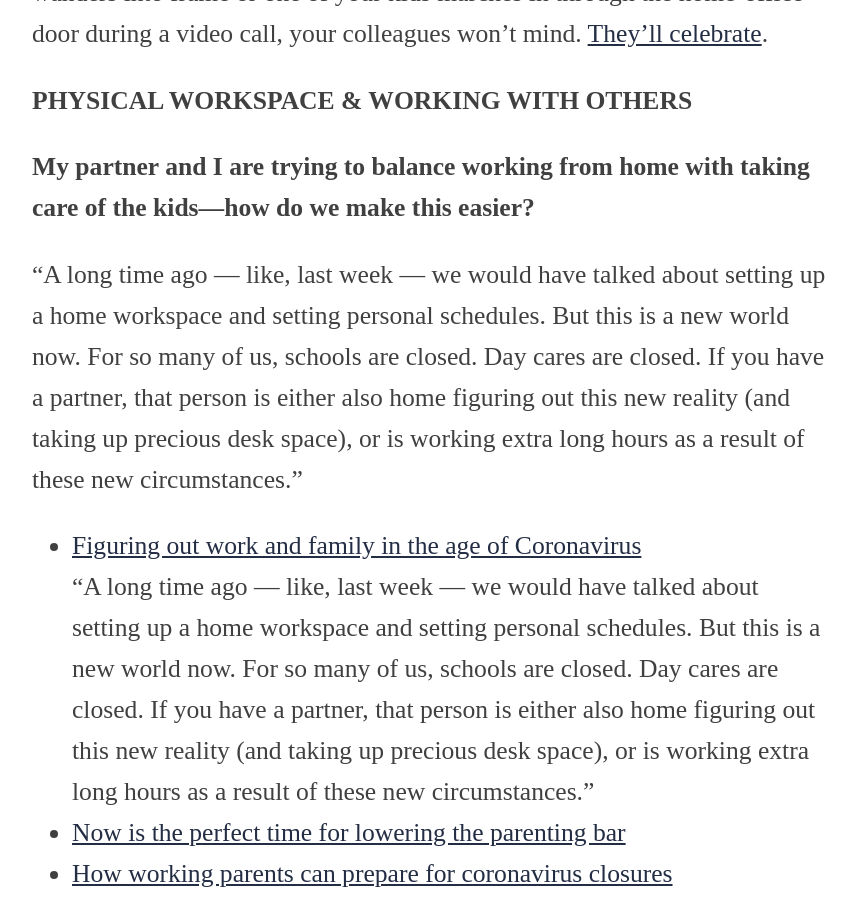
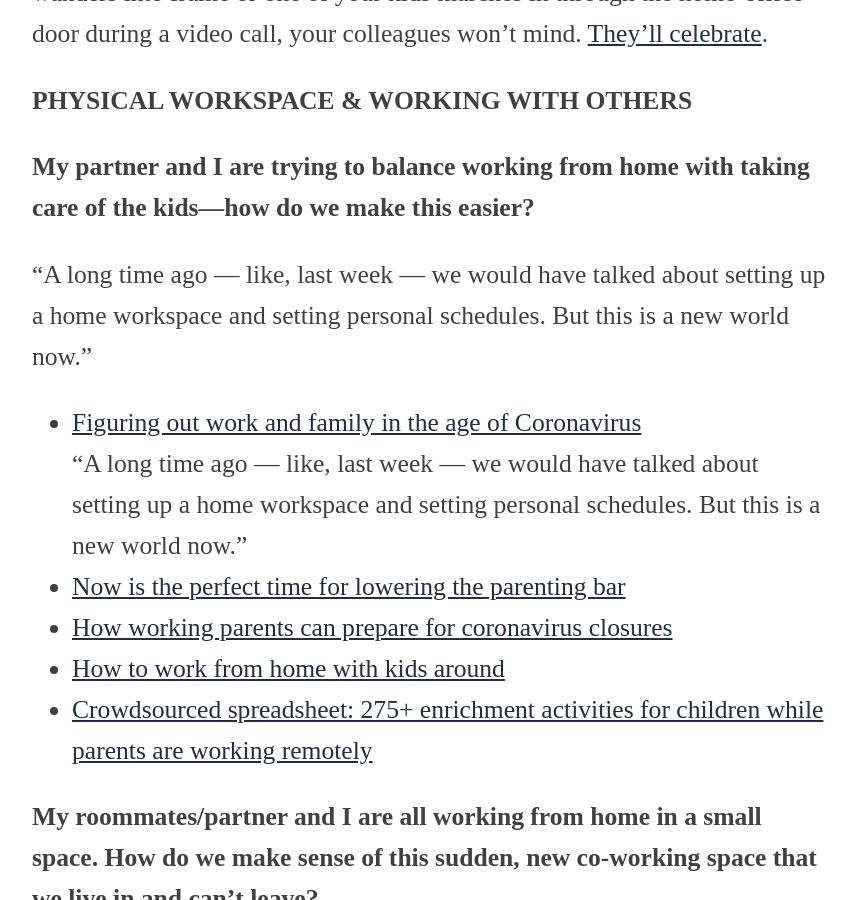
Before and after one commit to OpenNews/opennews-website, a Jekyll site: the page built from resources/covid-19/index.md, in a window 1280 px wide and 900 px high, scrolled down 2186 px. Shown: the whole window, without its empty margins (208-1064 px from the left). Built offline with Jekyll 4.4.1, drawn with Linux system fonts in a browser that asks for light colours.

Commit message:
removing quote

```diff
--- a/resources/covid-19/index.md
+++ b/resources/covid-19/index.md
@@ -41,11 +41,11 @@ layout: layout_resource
 
 <p class="question">My partner and I are trying to balance working from home with taking care of the kids—how do we make this easier?</p>
 
-<p>&#8220;A long time ago — like, last week — we would have talked about setting up a home workspace and setting personal schedules. But this is a new world now. For so many of us, schools are closed. Day cares are closed. If you have a partner, that person is either also home figuring out this new reality (and taking up precious desk space), or is working extra long hours as a result of these new circumstances.&#8221; </p>
+<p>&#8220;A long time ago — like, last week — we would have talked about setting up a home workspace and setting personal schedules. But this is a new world now.&#8221; </p>
 
 <ul>
   <li><a href="https://www.nytimes.com/2020/03/19/us/work-from-home-mothers-coronavirus-covid19.html">Figuring out work and family in the age of Coronavirus</a><br/>
-  &#8220;A long time ago — like, last week — we would have talked about setting up a home workspace and setting personal schedules. But this is a new world now. For so many of us, schools are closed. Day cares are closed. If you have a partner, that person is either also home figuring out this new reality (and taking up precious desk space), or is working extra long hours as a result of these new circumstances.&#8221;</li>
+  &#8220;A long time ago — like, last week — we would have talked about setting up a home workspace and setting personal schedules. But this is a new world now.&#8221;</li>
   <li><a href="https://www.thecut.com/2020/03/how-to-work-from-home-with-kids.html">Now is the perfect time for lowering the parenting bar</a></li>
   <li><a href="https://hbr.org/2020/03/how-working-parents-can-prepare-for-coronavirus-closures">How working parents can prepare for coronavirus closures</a></li>
   <li><a href="https://www.poynter.org/business-work/2020/how-to-work-from-home-with-kids-around/">How to work from home with kids around</a></li>
```
